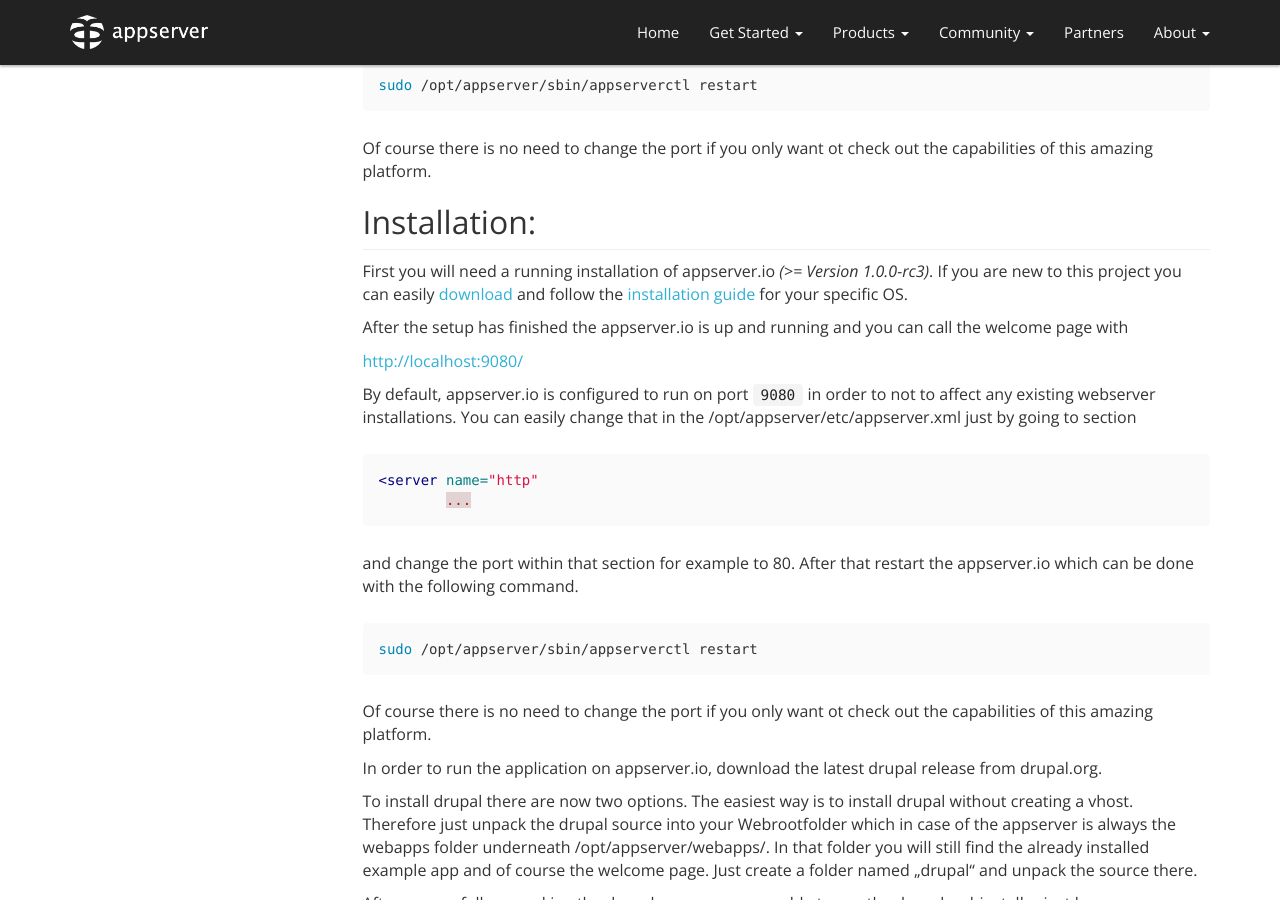
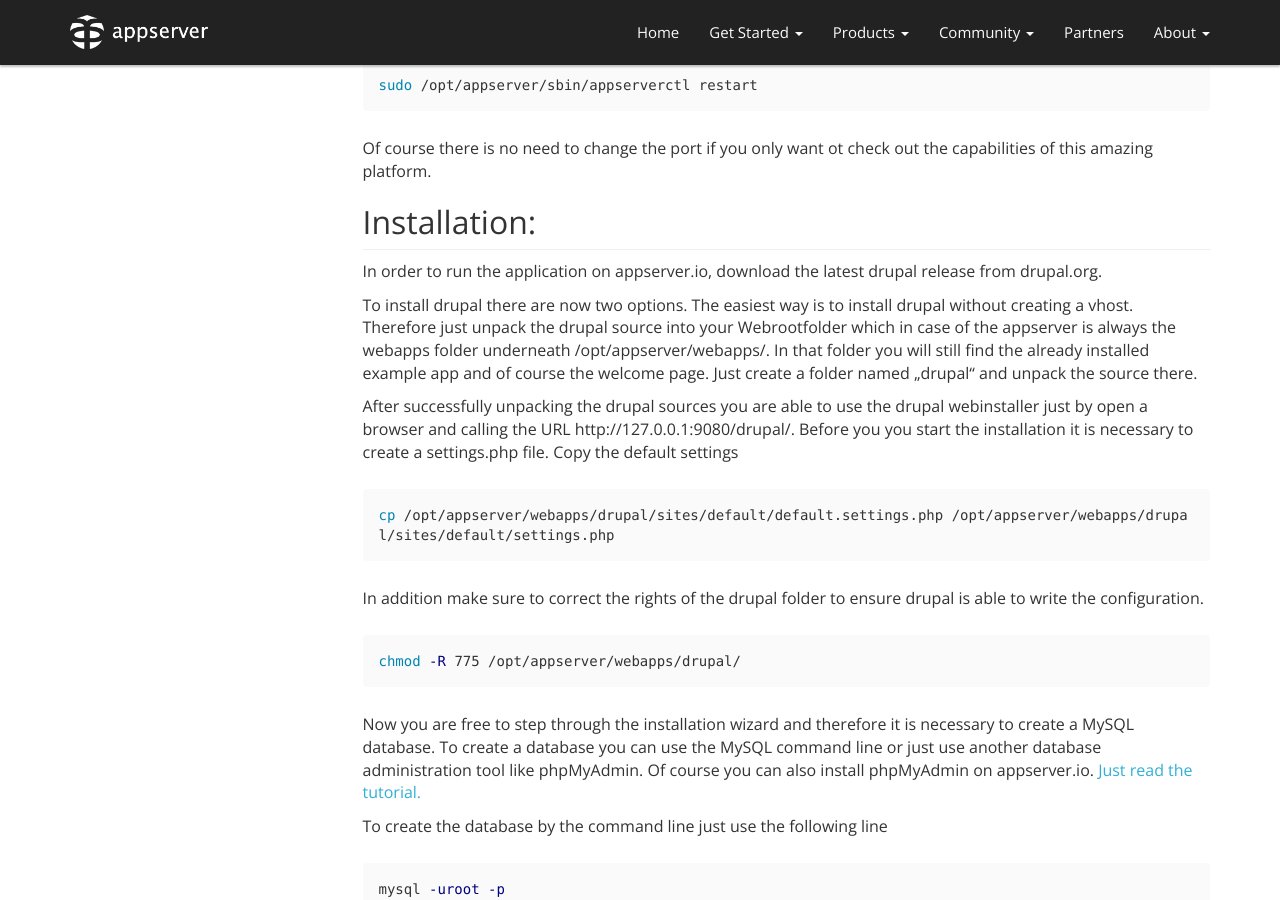
Before and after one commit to appserver-io/appserver, a Jekyll site: the page built from _tuts/running-drupal-on-appserver-io.md, in a window 1280 px wide and 900 px high, scrolled down 645 px. Built offline with Jekyll 4.4.1, drawn with Linux system fonts in a browser that asks for light colours; nearby versions of some CDN libraries; library files that are not in the unit come from our copies; Markdown is read by kramdown in place of the engine named in the settings; comment, search, counter and statistics services are not loaded.

Commit message:
Prerequisite und Installation update

````diff
--- a/_tuts/running-drupal-on-appserver-io.md
+++ b/_tuts/running-drupal-on-appserver-io.md
@@ -46,30 +46,6 @@
 
 
 ##Installation:
-First you will need a running installation of appserver.io *(>= Version 1.0.0-rc3)*. If you are new to this
-project you can easily [download](<{{ "/get-started/downloads.html" | prepend: site.baseurl }}>) and follow the
-[installation guide](<{{ "/get-started/documentation/installation.html" | prepend: site.baseurl }}>) for your specific OS.
-
-After the setup has finished the appserver.io is up and running and you can call the welcome page with
-
-[http://localhost:9080/](<http://localhost:9080/>)
-
-By default, appserver.io is configured to run on port `9080` in order to not to affect any existing webserver installations.
-You can easily change that in the /opt/appserver/etc/appserver.xml just by going to section
-
-```xml
-<server name="http"
-	...
-```
-
-and change the port within that section for example to 80. After that restart the appserver.io which can be
-done with the following command.
-
-```bash
-sudo /opt/appserver/sbin/appserverctl restart
-```
-
-Of course there is no need to change the port if you only want ot check out the capabilities of this amazing platform.
 
 In order to run the application on appserver.io, download the latest drupal release from drupal.org.
 
````
